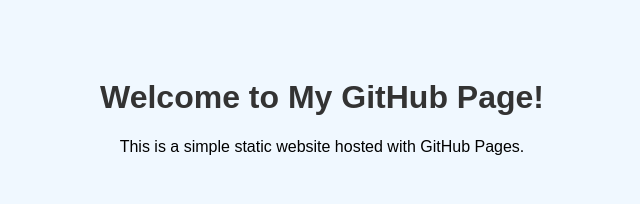
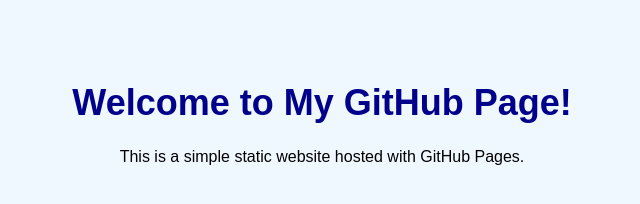
Before and after one commit to asmat72/my-github-pages-site, a plain HTML site: page index.html in a window 1280 px wide. Shown: the whole page, without its empty margins (318-958 px from the left). Drawn offline with Linux system fonts and the light colour scheme.

Commit message:
Add style.css file and update index.html

```diff
--- a/index.html
+++ b/index.html
@@ -3,17 +3,7 @@
 <head>
   <meta charset="UTF-8">
   <title>My First GitHub Page</title>
-  <style>
-    body {
-      font-family: Arial, sans-serif;
-      background-color: #f0f8ff;
-      text-align: center;
-      padding-top: 50px;
-    }
-    h1 {
-      color: #333;
-    }
-  </style>
+  <link rel="stylesheet" href="style.css"> <!-- This links to external CSS -->
 </head>
 <body>
   <h1>Welcome to My GitHub Page!</h1>
--- /dev/null
+++ b/style.css
@@ -0,0 +1,11 @@
+body {
+  font-family: Arial, sans-serif;
+  background-color: #f0f8ff;
+  text-align: center;
+  padding-top: 50px;
+}
+
+h1 {
+  color: darkblue;
+  font-size: 36px;
+}
```
